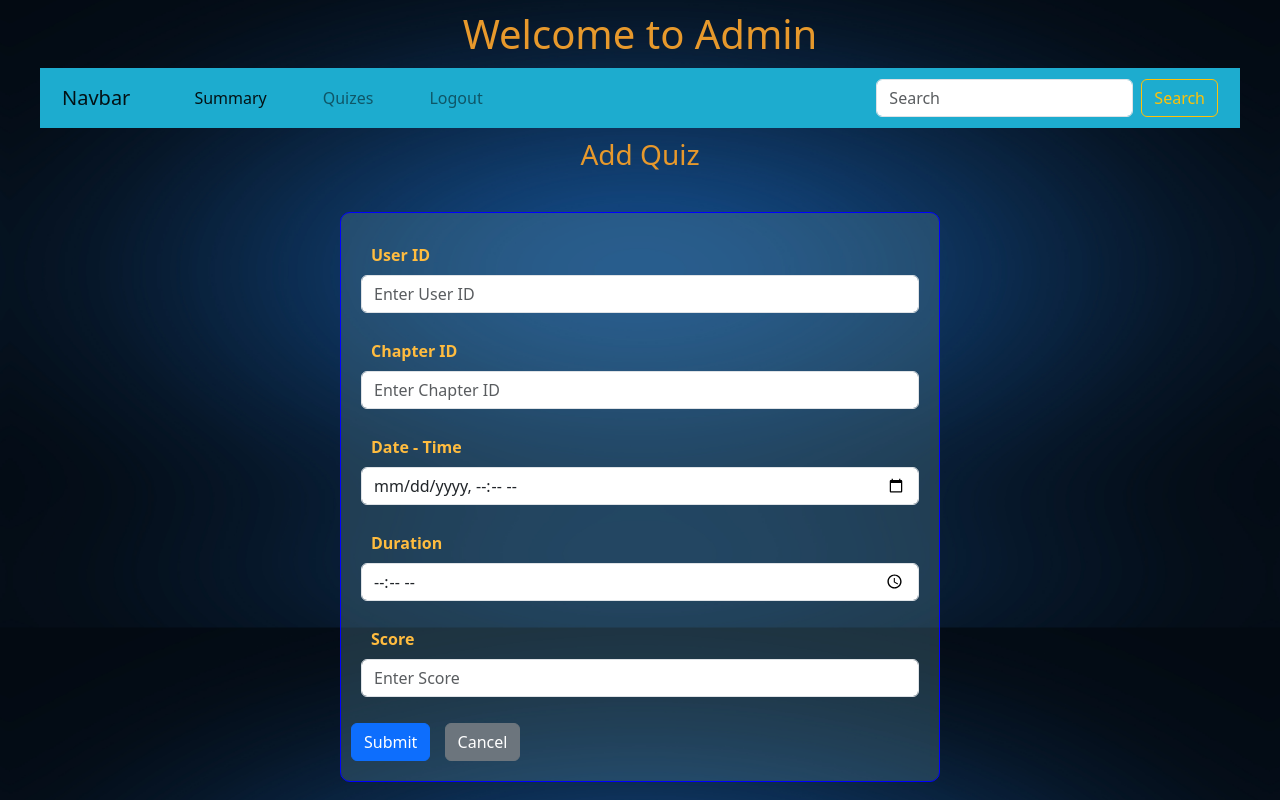
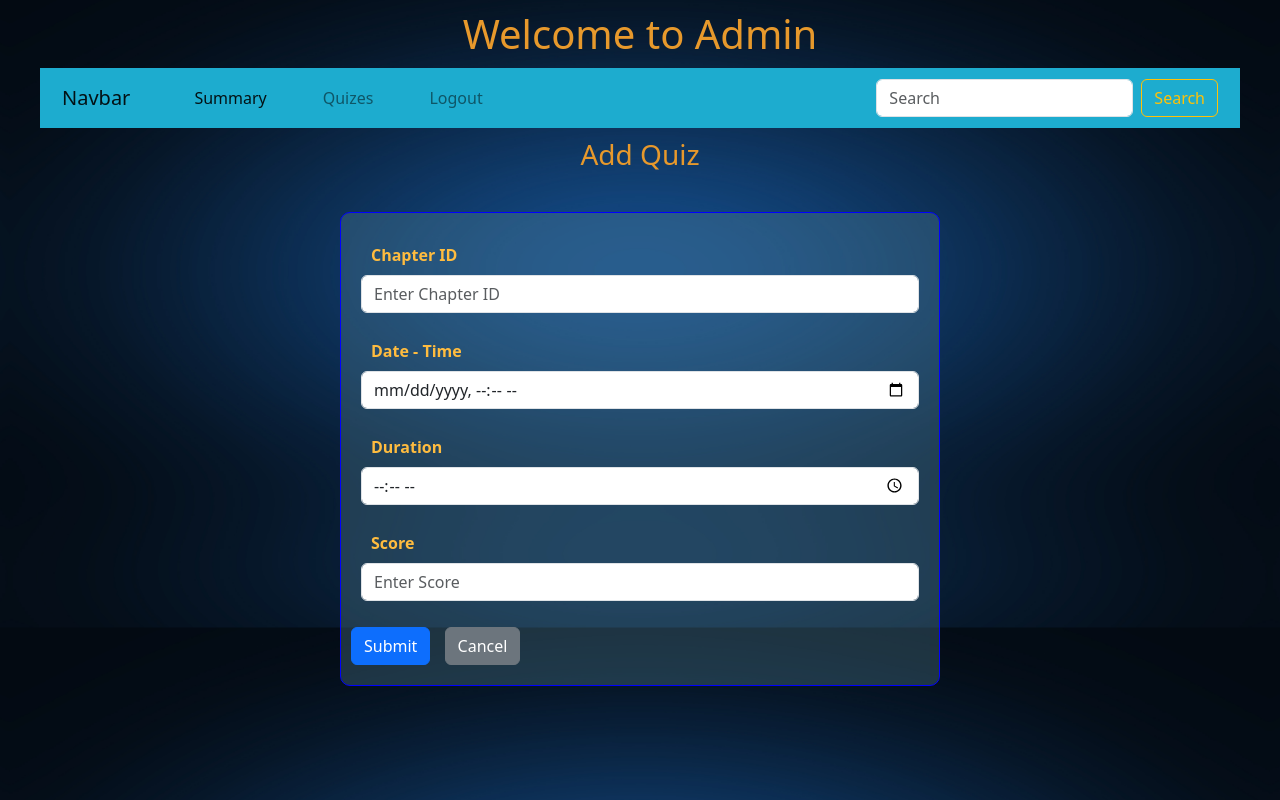
Before and after one commit to ayushdayal900/IITM_Quiz_Master, a Flask app: page /add_quiz in a window 1280 px wide. Run offline with Flask 3, Linux system fonts and the light colour scheme.

Commit message:
before score

```diff
--- a/app.py
+++ b/app.py
@@ -20,9 +20,9 @@ def initialize_database():
     with app.app_context():
         db.create_all()
 
-        admin_exists = User_Info.query.filter_by(id="100").first()
+        admin_exists = User_Info.query.filter_by(id="0").first()
         if not admin_exists:
-            admin = User_Info(id="100",email="admin@iitm.ac.in",password="123",  full_name="Admin Admin",qualification="12th",role=0, dob=datetime.strptime("2025-03-12", "%Y-%m-%d").date())
+            admin = User_Info(id="0",email="admin@iitm.ac.in",password="123",  full_name="Admin Admin",qualification="12th",role=0, dob=datetime.strptime("2025-03-12", "%Y-%m-%d").date())
             db.session.add(admin)
             db.session.commit()
             print("Admin user created successfully!")
--- a/controllers/routes.py
+++ b/controllers/routes.py
@@ -160,7 +160,8 @@ def add_chapter(sid):
 @admin.route('/add_quiz', methods=["POST", "GET"])
 def add_quiz():
     if request.method == "POST":
-        user_id = request.form.get("user_id")
+        # user_id = request.form.get("user_id")
+        user_role = 0
         chapter_id = request.form.get("chapter_id")
 
         datetime_str = request.form.get("datetime")
@@ -174,7 +175,7 @@ def add_quiz():
 
         score = request.form.get("score")
 
-        quiz = Quiz(user_id=user_id,chapter_id=chapter_id,date_time=date_time,duration=duration,score=score)
+        quiz = Quiz(user_role = user_role,chapter_id=chapter_id,date_time=date_time,duration=duration,score=score)
 
         db.session.add(quiz)
         db.session.commit()
--- a/err.txt
+++ /dev/null
@@ -1,3 +0,0 @@
-duration not coming in quiz->view
-wrong back button in admin quiz->view
-delete quiz option
--- a/models/models.py
+++ b/models/models.py
@@ -93,7 +93,7 @@ class Question(db.Model):
 class Quiz(db.Model):
     __tablename__ = "quiz"
     id = db.Column(db.Integer, primary_key=True)
-    user_id = db.Column(db.Integer, db.ForeignKey('user_info.id'), nullable=False)
+    user_role = db.Column(db.Integer, db.ForeignKey('user_info.role'), nullable=False)
     chapter_id = db.Column(db.Integer, db.ForeignKey('chapter.id'), nullable=False)
 
     date_time = db.Column(db.DateTime, nullable=False)
--- a/templates/add_quiz.html
+++ b/templates/add_quiz.html
@@ -6,10 +6,7 @@
 <form action="{{ url_for('admin.add_quiz') }}" method="POST">
     <div class="input_form">
 
-        <div class="mb-3">
-            <label for="user_id" class="form-label">User ID</label>
-            <input type="number" class="form-control" name="user_id" id="user_id" placeholder="Enter User ID" required>
-        </div>
+
 
         <div class="mb-3">
             <label for="chapter_id" class="form-label">Chapter ID</label>
--- a/templates/user_dashboard.html
+++ b/templates/user_dashboard.html
@@ -16,7 +16,7 @@
             <th>ID</th>
             <th>No. of Questions</th>
             <th>Date & Time</th>
-            <th>Duration (hh:mm)</th>
+            <th>Duration (hh:mm:ss)</th>
             <th>Score</th>
             <th>Action</th>
           </tr>
@@ -35,7 +35,7 @@
               <!-- Action Buttons -->
               <div class="d-flex gap-2">
                 <a href="{{ url_for('user.view_quiz', id=quiz.id) }}"
-                   class="btn btn-sm btn-outline-primary">
+                   class="btn btn-sm btn-primary">
                   View
                 </a>
                 <a href="{{ url_for('user.start_quiz', id=quiz.id) }}"
```
Also changed, not shown: tasks.txt (added, +27 -0 lines), templates/quiz_details.html (+6 -5 lines), instance/db.db.
